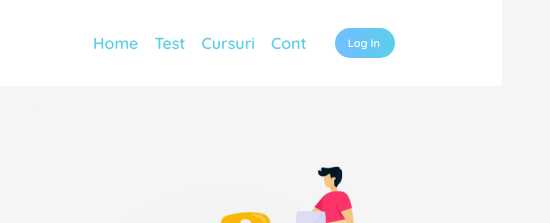
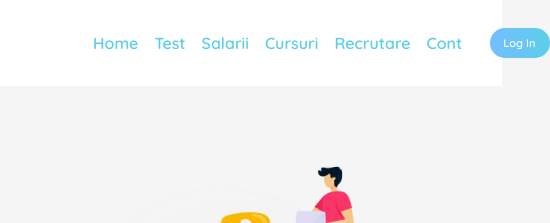
Before and after one commit to nandreiv/PlaRe, a plain HTML site: page index.html in a window 1280 px wide. Shown: the top 223 px of the page, 778-1328 px from the left, 550 px wide, since content can reach past the window. Drawn offline with nearby package versions, Linux system fonts and the light colour scheme.

Commit message:
Update index.html

```diff
--- a/index.html
+++ b/index.html
@@ -32,7 +32,13 @@
           <a class="nav-link" href="#">Test</a>
         </li>
         <li class="nav-item">
+          <a class="nav-link" href="#">Salarii</a>
+        </li>
+        <li class="nav-item">
           <a class="nav-link" href="#">Cursuri</a>
+        </li>
+        <li class="nav-item">
+          <a class="nav-link" href="#">Recrutare</a>
         </li>
         <li class="nav-item">
           <a class="nav-link" href="#">Cont</a>
```
